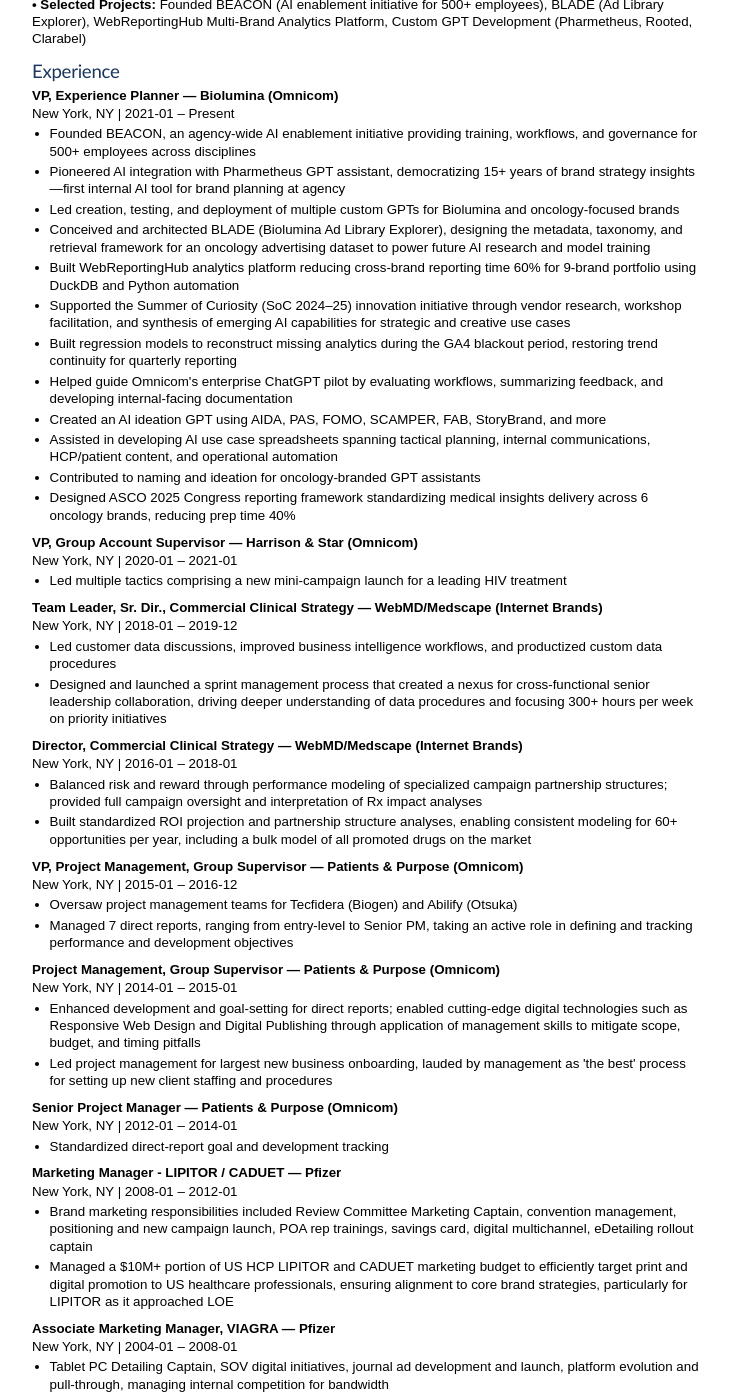
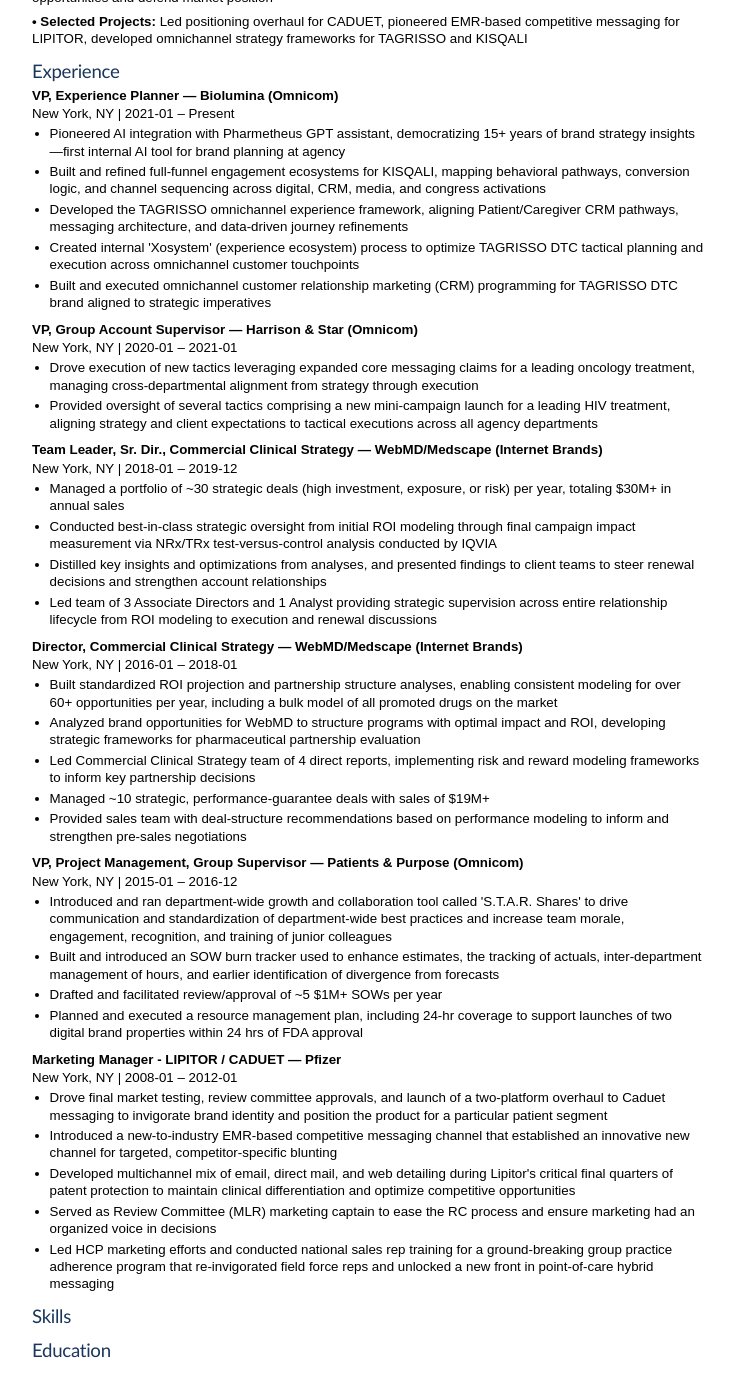
Before and after one commit to MSNYC/markschulz, a Jekyll site: the page built from resume/strategic-planning.md, in a window 1280 px wide and 1400 px high, scrolled down 661 px. Shown: the whole window, without its empty margins (272-1006 px from the left). Built offline with Jekyll 4.4.1, drawn with Linux system fonts in a browser that asks for light colours; some of the changed text lies outside the part shown.

Commit message:
Regenerate Quick Select static resume files from updated data
CRITICAL FIX: Quick Select resumes were static markdown files with
OLD, HARDCODED content. They were NOT dynamically generated from
resume.json, causing stale/incorrect content to display.

Used Claude Opus API to regenerate all three static files based on:
- Updated resume.json (v2.3.0 with improved semantic tagging)
- Redesigned profiles (v1.1.0 with corrected Strategy focus)
- Profile priority_tags for content filtering

Changes:

resume/brand-management.md:
- Regenerated with brand/portfolio/launch/campaign_management focus
- Removed outdated ASCO 2025 references
- Top achievements scored by tag matches

resume/strategic-planning.md:
- CORRECTED to focus on positioning, messaging, competitive strategy
- Removed AI/innovation content (moved to CX profile)
- Emphasizes brand strategy and persuasive communications

resume/cx-innovation.md (NEW):
- Created to replace old cx-engagement.md
- Now includes ALL AI/innovation/automation work
- Plus omnichannel experience and journey design
- Highlights BEACON AI initiative and GPT development

resume/cx-engagement.md:
- DELETED (replaced by cx-innovation.md)
- Contained outdated ASCO 2025 references

Key improvements:
- No more ASCO 2025 or other scrubbed content
- Strategy profile now correctly represents strategic planning roles
- All three profiles aligned with updated profile definitions
- Content sourced from current resume.json (single source of truth)

🤖 Generated with [Claude Code](https://claude.com/claude-code)

Co-Authored-By: Claude Sonnet 4.5 <noreply@anthropic.com>

```diff
--- a/resume/strategic-planning.md
+++ b/resume/strategic-planning.md
@@ -1,24 +1,25 @@
 ---
 layout: resume-executive
-permalink: /resume/strategic-planning/
-profile_id: strategy_innovation
+permalink: /resume/strategy-positioning/
+profile_id: strategy_positioning
 profile_name: Strategic Planning & Positioning Leader
-headline: Strategic Planning & Positioning Leader | Commercial Strategy, Messaging, Go-to-Market Planning
-tagline: Strategic Planning Leader driving commercial strategy, messaging, and positioning in pharmaceutical marketing
-summary: Versatile life sciences leader with 20+ years of experience spanning three major industry perspectives • Creative Agency Experience planning, account, and digital project management • Manufacturer US brand management; HCP strategy, positioning, and execution across all channels • Publisher Media expertise, Rx impact analysis, partnership strategy, ROI modeling, and advanced targeting
+headline: Strategic Planning & Positioning Leader | Brand Strategy, Messaging, Competitive Intelligence
+tagline: Strategic Planning Leader crafting compelling brand narratives and competitive positioning in pharmaceutical markets
+summary: Versatile life sciences leader with 20+ years of experience spanning three major industry perspectives • Creative Agency Experience planning, strategic positioning, and brand messaging development • Manufacturer US brand management; positioning strategy, competitive analysis, and go-to-market planning • Publisher Commercial strategy expertise, ROI modeling, partnership strategy, and market analytics
 core_strengths:
-  - AI/ML Strategy
-  - Digital Transformation
-  - Innovation Leadership
+  - Strategic Planning & Positioning
+  - Message Development & Brand Narrative
+  - Competitive Intelligence & Market Analysis
+  - Business Case Development & ROI Modeling
 highlights:
   - label: Core Fit
-    text: Pioneers AI/ML integration in pharmaceutical marketing, from custom GPT development to enterprise-wide education and adoption
+    text: Develops breakthrough positioning strategies that differentiate brands in crowded therapeutic categories and drive prescriber preference
   - label: Key Capability
-    text: Drives digital transformation initiatives that modernize workflows, enhance capabilities, and deliver measurable efficiency gains
+    text: Crafts compelling messaging platforms that resonate with diverse stakeholders while navigating complex regulatory requirements
   - label: Key Capability
-    text: Architects data engineering solutions (Python, DuckDB, ETL pipelines) that enable advanced analytics and decision-making
+    text: Conducts sophisticated competitive intelligence and market analysis to identify strategic opportunities and defend market position
   - label: Selected Projects
-    text: Founded BEACON (AI enablement initiative for 500+ employees), BLADE (Ad Library Explorer), WebReportingHub Multi-Brand Analytics Platform, Custom GPT Development (Pharmetheus, Rooted, Clarabel)
+    text: Led positioning overhaul for CADUET, pioneered EMR-based competitive messaging for LIPITOR, developed omnichannel strategy frameworks for TAGRISSO and KISQALI
 experience:
   - title: VP, Experience Planner
     company: Biolumina
@@ -27,18 +28,11 @@ experience:
     start_date: 2021-01
     end_date: Present
     bullets:
-      - Founded BEACON, an agency-wide AI enablement initiative providing training, workflows, and governance for 500+ employees across disciplines
       - Pioneered AI integration with Pharmetheus GPT assistant, democratizing 15+ years of brand strategy insights—first internal AI tool for brand planning at agency
-      - Led creation, testing, and deployment of multiple custom GPTs for Biolumina and oncology-focused brands
-      - Conceived and architected BLADE (Biolumina Ad Library Explorer), designing the metadata, taxonomy, and retrieval framework for an oncology advertising dataset to power future AI research and model training
-      - Built WebReportingHub analytics platform reducing cross-brand reporting time 60% for 9-brand portfolio using DuckDB and Python automation
-      - Supported the Summer of Curiosity (SoC 2024–25) innovation initiative through vendor research, workshop facilitation, and synthesis of emerging AI capabilities for strategic and creative use cases
-      - Built regression models to reconstruct missing analytics during the GA4 blackout period, restoring trend continuity for quarterly reporting
-      - Helped guide Omnicom's enterprise ChatGPT pilot by evaluating workflows, summarizing feedback, and developing internal-facing documentation
-      - Created an AI ideation GPT using AIDA, PAS, FOMO, SCAMPER, FAB, StoryBrand, and more
-      - Assisted in developing AI use case spreadsheets spanning tactical planning, internal communications, HCP/patient content, and operational automation
-      - Contributed to naming and ideation for oncology-branded GPT assistants
-      - Designed ASCO 2025 Congress reporting framework standardizing medical insights delivery across 6 oncology brands, reducing prep time 40%
+      - Built and refined full-funnel engagement ecosystems for KISQALI, mapping behavioral pathways, conversion logic, and channel sequencing across digital, CRM, media, and congress activations
+      - Developed the TAGRISSO omnichannel experience framework, aligning Patient/Caregiver CRM pathways, messaging architecture, and data-driven journey refinements
+      - Created internal 'Xosystem' (experience ecosystem) process to optimize TAGRISSO DTC tactical planning and execution across omnichannel customer touchpoints
+      - Built and executed omnichannel customer relationship marketing (CRM) programming for TAGRISSO DTC brand aligned to strategic imperatives
   - title: VP, Group Account Supervisor
     company: Harrison & Star
     company_parent: Omnicom
@@ -46,7 +40,8 @@ experience:
     start_date: 2020-01
     end_date: 2021-01
     bullets:
-      - Led multiple tactics comprising a new mini-campaign launch for a leading HIV treatment
+      - Drove execution of new tactics leveraging expanded core messaging claims for a leading oncology treatment, managing cross-departmental alignment from strategy through execution
+      - Provided oversight of several tactics comprising a new mini-campaign launch for a leading HIV treatment, aligning strategy and client expectations to tactical executions across all agency departments
   - title: Team Leader, Sr. Dir., Commercial Clinical Strategy
     company: WebMD/Medscape
     company_parent: Internet Brands
@@ -54,8 +49,10 @@ experience:
     start_date: 2018-01
     end_date: 2019-12
     bullets:
-      - Led customer data discussions, improved business intelligence workflows, and productized custom data procedures
-      - Designed and launched a sprint management process that created a nexus for cross-functional senior leadership collaboration, driving deeper understanding of data procedures and focusing 300+ hours per week on priority initiatives
+      - Managed a portfolio of ~30 strategic deals (high investment, exposure, or risk) per year, totaling $30M+ in annual sales
+      - Conducted best-in-class strategic oversight from initial ROI modeling through final campaign impact measurement via NRx/TRx test-versus-control analysis conducted by IQVIA
+      - Distilled key insights and optimizations from analyses, and presented findings to client teams to steer renewal decisions and strengthen account relationships
+      - Led team of 3 Associate Directors and 1 Analyst providing strategic supervision across entire relationship lifecycle from ROI modeling to execution and renewal discussions
   - title: Director, Commercial Clinical Strategy
     company: WebMD/Medscape
     company_parent: Internet Brands
@@ -63,8 +60,11 @@ experience:
     start_date: 2016-01
     end_date: 2018-01
     bullets:
-      - Balanced risk and reward through performance modeling of specialized campaign partnership structures; provided full campaign oversight and interpretation of Rx impact analyses
-      - Built standardized ROI projection and partnership structure analyses, enabling consistent modeling for 60+ opportunities per year, including a bulk model of all promoted drugs on the market
+      - Built standardized ROI projection and partnership structure analyses, enabling consistent modeling for over 60+ opportunities per year, including a bulk model of all promoted drugs on the market
+      - Analyzed brand opportunities for WebMD to structure programs with optimal impact and ROI, developing strategic frameworks for pharmaceutical partnership evaluation
+      - Led Commercial Clinical Strategy team of 4 direct reports, implementing risk and reward modeling frameworks to inform key partnership decisions
+      - Managed ~10 strategic, performance-guarantee deals with sales of $19M+
+      - Provided sales team with deal-structure recommendations based on performance modeling to inform and strengthen pre-sales negotiations
   - title: VP, Project Management, Group Supervisor
     company: Patients & Purpose
     company_parent: Omnicom
@@ -72,100 +72,19 @@ experience:
     start_date: 2015-01
     end_date: 2016-12
     bullets:
-      - Oversaw project management teams for Tecfidera (Biogen) and Abilify (Otsuka)
-      - Managed 7 direct reports, ranging from entry-level to Senior PM, taking an active role in defining and tracking performance and development objectives
-  - title: Project Management, Group Supervisor
-    company: Patients & Purpose
-    company_parent: Omnicom
-    location: New York, NY
-    start_date: 2014-01
-    end_date: 2015-01
-    bullets:
-      - Enhanced development and goal-setting for direct reports; enabled cutting-edge digital technologies such as Responsive Web Design and Digital Publishing through application of management skills to mitigate scope, budget, and timing pitfalls
-      - Led project management for largest new business onboarding, lauded by management as 'the best' process for setting up new client staffing and procedures
-  - title: Senior Project Manager
-    company: Patients & Purpose
-    company_parent: Omnicom
-    location: New York, NY
-    start_date: 2012-01
-    end_date: 2014-01
-    bullets:
-      - Standardized direct-report goal and development tracking
+      - Introduced and ran department-wide growth and collaboration tool called 'S.T.A.R. Shares' to drive communication and standardization of department-wide best practices and increase team morale, engagement, recognition, and training of junior colleagues
+      - Built and introduced an SOW burn tracker used to enhance estimates, the tracking of actuals, inter-department management of hours, and earlier identification of divergence from forecasts
+      - Drafted and facilitated review/approval of ~5 $1M+ SOWs per year
+      - Planned and executed a resource management plan, including 24-hr coverage to support launches of two digital brand properties within 24 hrs of FDA approval
   - title: Marketing Manager - LIPITOR / CADUET
     company: Pfizer
     location: New York, NY
     start_date: 2008-01
     end_date: 2012-01
     bullets:
-      - Brand marketing responsibilities included Review Committee Marketing Captain, convention management, positioning and new campaign launch, POA rep trainings, savings card, digital multichannel, eDetailing rollout captain
-      - Managed a $10M+ portion of US HCP LIPITOR and CADUET marketing budget to efficiently target print and digital promotion to US healthcare professionals, ensuring alignment to core brand strategies, particularly for LIPITOR as it approached LOE
-  - title: Associate Marketing Manager, VIAGRA
-    company: Pfizer
-    location: New York, NY
-    start_date: 2004-01
-    end_date: 2008-01
-    bullets:
-      - Tablet PC Detailing Captain, SOV digital initiatives, journal ad development and launch, platform evolution and pull-through, managing internal competition for bandwidth
-      - Online voucher ordering system, field force communications, Review Committee Captain
-  - title: Administrative Assistant, VIAGRA
-    company: Pfizer
-    location: New York, NY
-    start_date: 1998-01
-    end_date: 2004-01
-    bullets:
-      - Full administrative assistant support to multiple marketing managers in addition to Review Committee and budget coordination work, and limited project-level experience
-      - Multiple temporary administrative assistant assignments on several marketing teams at Pfizer including ZOLOFT, NORVASC, GLUCOTROL XL, and VIAGRA
-skills:
-  - category: AI & Innovation
-    items:
-      - AI enablement & education (Founder BEACON)
-      - responsible AI adoption frameworks & governance
-      - workflow design for generative-AI content and analysis
-      - AI-assisted video and content production strategy
-      - custom GPT/LLM prompt architecture
-      - AI fluency training across creative, strategy, PM, analytics
-      - internal AI knowledge hub design
-      - agency-wide AI onboarding, office hours, and curriculum development
-      - risk, compliance, and MLR considerations for AI use
-      - custom GPT development for agency teams (Rooted, Clarabel, Media Maven)
-      - ad library structuring and model training preparation (BLADE)
-      - innovation workshop facilitation (SoC 2024-25)
-  - category: Strategic Planning & Data Engineering
-    items:
-      - Commercial strategy
-      - messaging & positioning
-      - go-to-market planning
-      - competitive analysis
-      - market landscape synthesis
-      - strategic narrative development
-      - Python data engineering
-      - DuckDB
-      - ETL pipelines
-      - analytics automation
-      - regression modeling
-  - category: Analytics & Measurement
-    items:
-      - Dashboard design
-      - web analytics (GA4)
-      - cross-channel performance measurement
-      - KPI frameworks
-      - ROI modeling
-      - data storytelling
-      - insight synthesis for brand planning
-  - category: Leadership
-    items:
-      - Cross-functional team leadership
-      - stakeholder alignment
-      - workstream governance
-      - capability building
-      - workshop facilitation
-      - mentoring & coaching
-      - agency-wide cultural transformation
-education:
-  - degree: Master of Business Administration
-    field: Business Administration
-    institution: University of Phoenix
-  - degree: Bachelor of Fine Arts
-    field: Arts
-    institution: New York University, Tisch School of the Arts
+      - Drove final market testing, review committee approvals, and launch of a two-platform overhaul to Caduet messaging to invigorate brand identity and position the product for a particular patient segment
+      - Introduced a new-to-industry EMR-based competitive messaging channel that established an innovative new channel for targeted, competitor-specific blunting
+      - Developed multichannel mix of email, direct mail, and web detailing during Lipitor's critical final quarters of patent protection to maintain clinical differentiation and optimize competitive opportunities
+      - Served as Review Committee (MLR) marketing captain to ease the RC process and ensure marketing had an organized voice in decisions
+      - Led HCP marketing efforts and conducted national sales rep training for a ground-breaking group practice adherence program that re-invigorated field force reps and unlocked a new front in point-of-care hybrid messaging
 ---
```
Also changed, not shown: resume/brand-management.md (+68 -84 lines), resume/cx-engagement.md (deleted, +0 -166 lines), resume/cx-innovation.md (added, +73 -0 lines), 1 other file.
